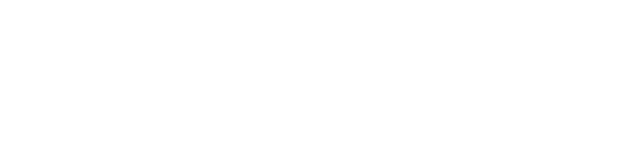
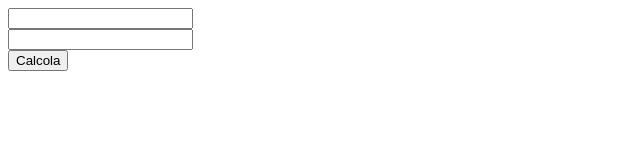
Before and after one commit to CarloColletti/js-biglietto-treno-form, a plain HTML site: page index.html in a window 1280 px wide. Shown: the whole page, without its empty margins (0-640 px from the left). Drawn offline with Linux system fonts and the light colour scheme.

Commit message:
aggiunti primi comandi

```diff
--- a/index.html
+++ b/index.html
@@ -12,6 +12,14 @@
     <!-- script  -->
     <script type="text/javascript" src="./js/script.js"></script>
 <body>
-
+    <div>
+        <input id="km_input" type="number">
+    </div>
+    <div>
+        <input id="age_input" type="number">
+    </div>
+    <div>
+        <input type="button" id="button_submit" value="Calcola">
+    </div>
 </body>
 </html>
--- a/js/script.js
+++ b/js/script.js
@@ -0,0 +1,14 @@
+
+// quanti chilometri deve fare l'utente
+const km_input = document.getElementById("km_input");
+console.log("La distanza da percorrere è: ", km_input.value);
+
+// quanti anni ha l'utente ?
+const age_input = document.getElementById("age_input");
+console.log("L'età del passeggero è: ", age_input.value);
+
+// quanto costa il biglietto normalmente
+const cost_biglietto = 0.21;
+
+// tasto per calcolo costo
+const button_submit = document.getElementById("button_submit")
```
